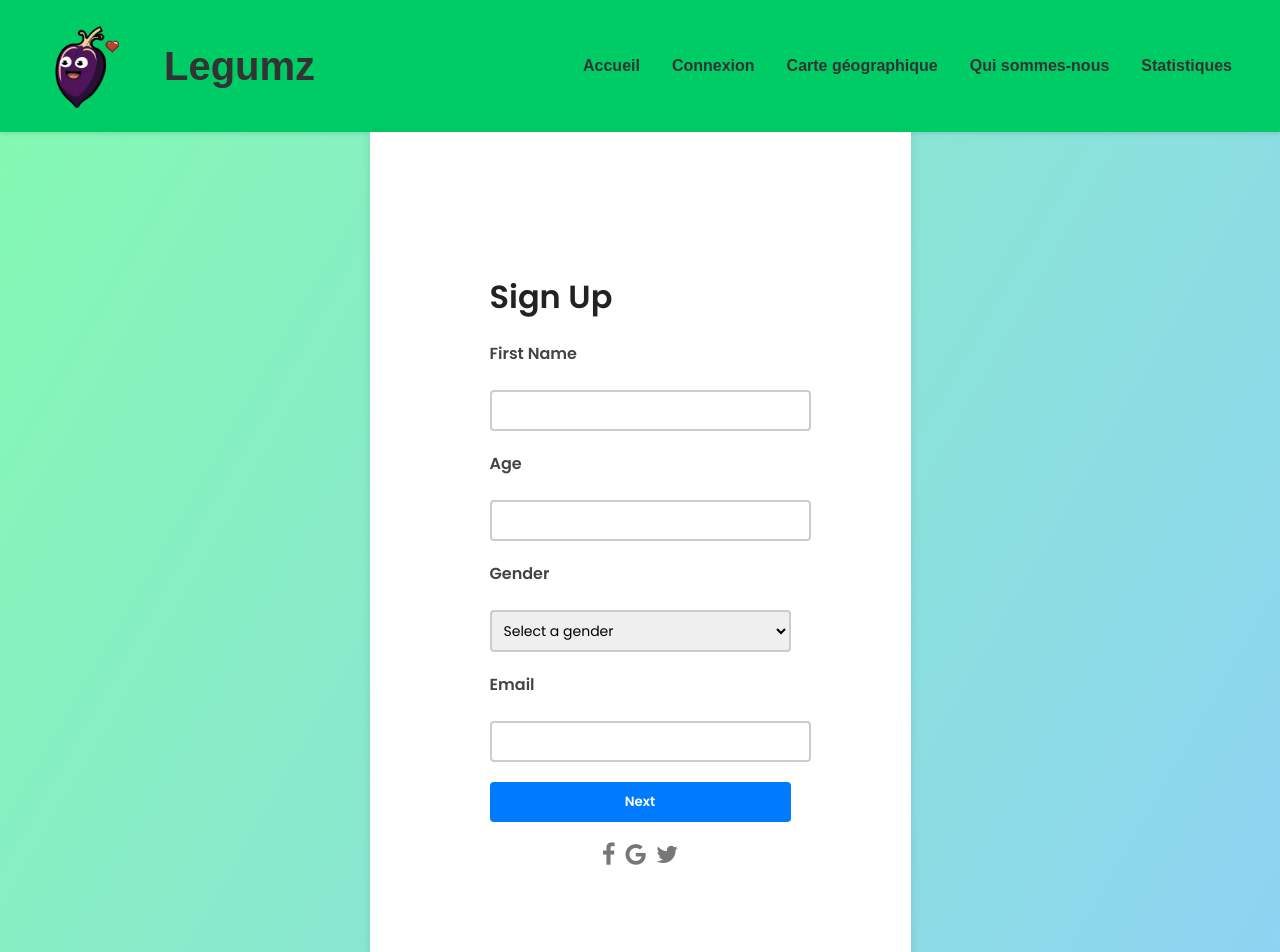
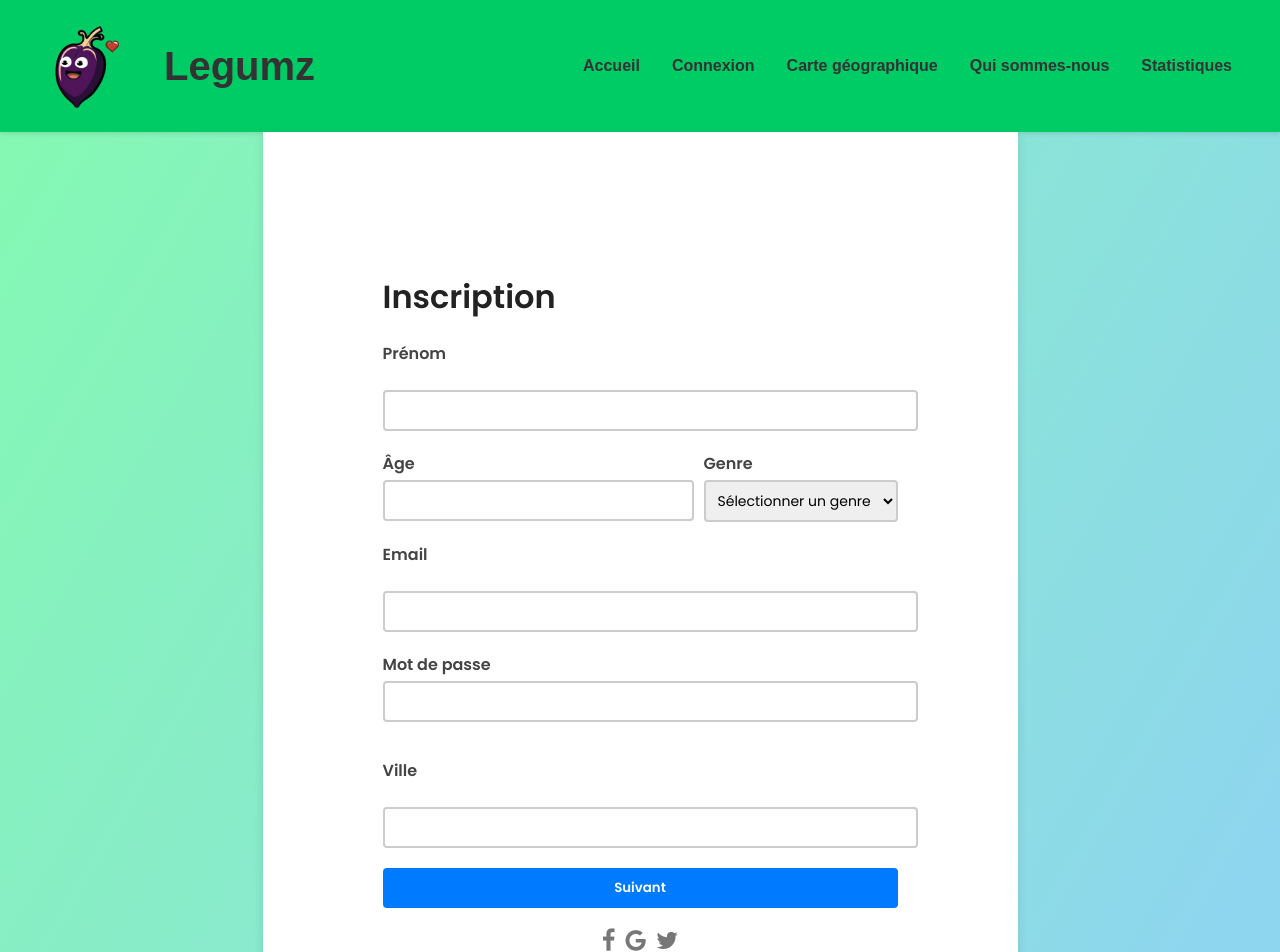
Before and after one commit to ViotHugo/Legumz, a React (Create React App) app in the folder client/: page /signup/1 in a window 1280 px wide. Shown: the top 952 px of the page. Built offline with nearby package versions, Linux system fonts and the light colour scheme.

Commit message:
Amélioration de l'inscription goatesque comme Mbappé ou Viotinho

```diff
--- a/client/src/components/pages/SignUpForm/SignUpForm.css
+++ b/client/src/components/pages/SignUpForm/SignUpForm.css
@@ -209,3 +209,21 @@ body {
   gap: 10px;
   margin-bottom: 20px;
 }
+
+.form-row {
+  display: flex;
+  justify-content: space-between;
+  gap: 20px;
+}
+
+.profile-picture {
+  max-width: 100%;
+  max-height: 200px;
+  object-fit: cover;
+  border-radius: 4px;
+  margin-bottom: 20px;
+}
+
+.profile-picture-preview {
+  margin-right: 8px;
+}
--- a/client/src/components/pages/SignUpForm/SignUpForm.js
+++ b/client/src/components/pages/SignUpForm/SignUpForm.js
@@ -17,7 +17,7 @@ function SignUpForm() {
     interests: "", // not used in the code
     hobbies: [], // changed hobbies to an empty array
     lookingFor: "", // not used in the code
-    profilePicture: "", // not used in the code
+    profilePictures: [], // not used in the code
   });
 
   const hobbiesList = [
@@ -120,15 +120,31 @@ function SignUpForm() {
     }
   };
 
+  const handleFileChange = (e) => {
+    const files = Array.from(e.target.files);
+    if (files.length > 0) {
+      files.forEach((file) => {
+        const reader = new FileReader();
+        reader.onloadend = () => {
+          setFormData((prevFormData) => ({
+            ...prevFormData,
+            profilePictures: prevFormData.profilePictures.concat(reader.result),
+          }));
+        };
+        reader.readAsDataURL(file);
+      });
+    }
+  };
+
   const [section, setSection] = useState(1);
 
   return (
     <div className="signup-container">
       {section === 1 && (
         <div>
-          <h1>Sign Up</h1>
+          <h1>Inscription</h1>
           <form className="signup-form" onSubmit={handleSubmit}>
-            <label htmlFor="firstName">First Name</label>
+            <label htmlFor="firstName">Prénom</label>
             <input
               type="text"
               id="firstName"
@@ -138,7 +154,9 @@ function SignUpForm() {
               required
             />
 
-            <label htmlFor="age">Age</label>
+            <div className="form-row">
+              <div>
+                <label htmlFor="age">Âge</label>
                 <input
                   type="number"
                   id="age"
@@ -147,8 +165,10 @@ function SignUpForm() {
                   onChange={handleChange}
                   required
                 />
+              </div>
 
-            <label htmlFor="gender">Gender</label>
+              <div>
+                <label htmlFor="gender">Genre</label>
                 <select
                   id="gender"
                   name="gender"
@@ -156,11 +176,13 @@ function SignUpForm() {
                   onChange={handleChange}
                   required
                 >
-              <option value="">Select a gender</option>
-              <option value="male">Male</option>
-              <option value="female">Female</option>
-              <option value="other">Other</option>
+                  <option value="">Sélectionner un genre</option>
+                  <option value="male">Homme</option>
+                  <option value="female">Femme</option>
+                  <option value="other">Autre</option>
                 </select>
+              </div>
+            </div>
 
             <label htmlFor="email">Email</label>
             <input
@@ -171,13 +193,75 @@ function SignUpForm() {
               onChange={handleChange}
               required
             />
+            <div className="input-group">
+              <label htmlFor="password">Mot de passe</label>
+              <input
+                type="password"
+                id="password"
+                name="password"
+                value={formData.password}
+                onChange={handleChange}
+                required
+              />
+            </div>
 
-            <button type="submit">Next</button>
+            <label htmlFor="city">Ville</label>
+            <input
+              type="text"
+              id="city"
+              name="city"
+              value={formData.city}
+              onChange={handleChange}
+              required
+            />
+            <button type="submit">Suivant</button>
           </form>
         </div>
       )}
+      {section === 2 && (
+        <div>
+          <h1>Dis nous en un peu plus sur toi</h1>
+          <form className="signup-form" onSubmit={handleSubmit}>
+            <label htmlFor="bio">Description/Bio</label>
+            <textarea
+              id="bio"
+              name="bio"
+              value={formData.bio}
+              onChange={handleChange}
+              required
+            />
+            <div className="input-group">
+              <label htmlFor="profilePicture">Photo de profil</label>
+              <input
+                type="file"
+                id="profilePictures"
+                name="profilePictures"
+                onChange={handleFileChange}
+                multiple
+                required
+              />
+            </div>
 
-      {section === 2 && (
+            <div className="button-container">
+            <button
+              type="button"
+              className="section-button"
+              onClick={() => setSection(1)}
+            >
+              Précédent
+            </button>
+            <button
+              type="button"
+              className="section-button"
+              onClick={() => setSection(3)}
+            >
+              Suivant
+            </button>
+          </div>
+          </form>
+        </div>
+      )}
+      {section === 3 && (
         <div>
           <h1>Sélectionnez vos hobbies</h1>
           <p>
@@ -225,14 +309,14 @@ function SignUpForm() {
             <button
               type="button"
               className="section-button"
-              onClick={() => setSection(1)}
+              onClick={() => setSection(2)}
             >
               Précédent
             </button>
             <button
               type="button"
               className="section-button"
-              onClick={() => setSection(3)}
+              onClick={() => setSection(4)}
             >
               Suivant
             </button>
@@ -240,23 +324,30 @@ function SignUpForm() {
         </div>
       )}
 
-      {section === 3 && (
+      {section === 4 && (
         <div>
-          <h1>Confirm Your Sign Up</h1>
-          <p>Please check the following information:</p>
+          <h1>Confirmez votre inscription</h1>
+          <p>Vérifiez vos informations :</p>
           <ul>
             <li>
-              <strong>First Name:</strong> {formData.firstName}
+              <strong>Prénom :</strong> {formData.firstName}
             </li>
             <li>
-              <strong>Age:</strong> {formData.age}
+              <strong>Age :</strong> {formData.age}
             </li>
             <li>
-              <strong>Gender:</strong> {formData.gender}
+              <strong>Genre :</strong> {formData.gender}
             </li>
             <li>
               <strong>Email:</strong> {formData.email}
             </li>
+            <li>
+              <strong>Description/Bio :</strong> {formData.bio}
+            </li>
+            <li>
+              <strong>Ville :</strong> {formData.city}
+            </li>
+
             <li>
               <strong>Hobbies:</strong>{" "}
               {formData.hobbies.length > 0
@@ -264,11 +355,27 @@ function SignUpForm() {
                 : "None"}
             </li>
           </ul>
+          {formData.profilePictures.length > 0 && (
+            <div>
+              <p>
+                <strong>Photos de profil :</strong>
+              </p>
+              {formData.profilePictures.map((picture, index) => (
+                <img
+                  key={index}
+                  src={picture}
+                  alt={`Photo de profil ${index + 1}`}
+                  className="profile-picture profile-picture-preview"
+                />
+              ))}
+            </div>
+          )}
+
           <div className="button-container">
             <button
               type="button"
               className="section-button"
-              onClick={() => setSection(2)}
+              onClick={() => setSection(3)}
             >
               Précédent
             </button>
```
Lines whose indentation alone changed are shown as unchanged.
